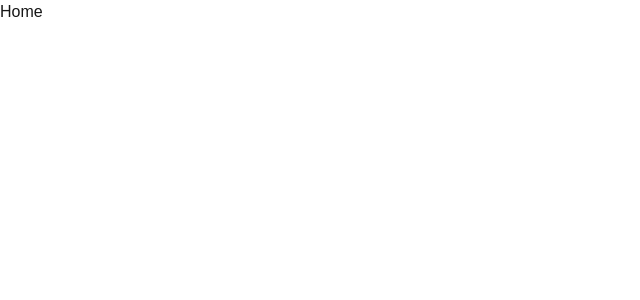
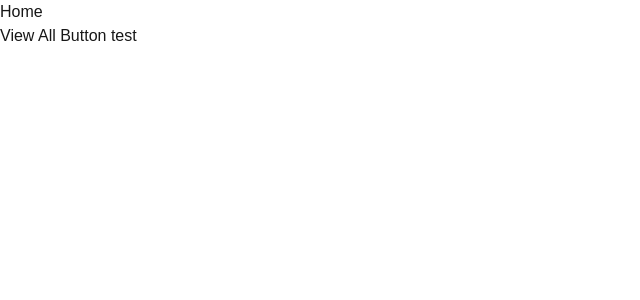
Before and after one commit to AlexLassooij/UnifyApp, a Next.js app: page /home in a window 1280 px wide. Shown: the top 300 px of the page, without its empty margins (0-640 px from the left). Built offline with nearby package versions, Linux system fonts and the light colour scheme.

Commit message:
added a dummy component

```diff
--- a/src/app/(application)/home/page.tsx
+++ b/src/app/(application)/home/page.tsx
@@ -1,10 +1,13 @@
 // Home Page
 'use client'
+
+import ViewAllButton from '@/components/ViewAllButton'
 
 export default function HomePage() {
   return (
     <div id="home-page-container">
-      Home
+      <h1>Home</h1>
+      <ViewAllButton />
     </div>
   );
 }
--- /dev/null
+++ b/src/components/ViewAllButton.tsx
@@ -0,0 +1,7 @@
+export default function RootPage() {
+    return (
+        <div>
+            View All Button test
+        </div>
+    )
+};
```
